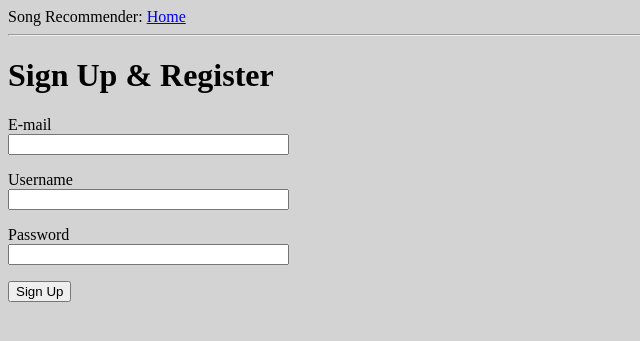
After one commit to Kamoa17/CMSCI349-Song-Recommender, a Flask app: page /signup in a window 1280 px wide. The commit adds this page. Shown: the top 341 px of the page, without its empty margins (0-640 px from the left). Run offline with Flask 2, Linux system fonts and the light colour scheme.

Commit message:
sign up html created

```diff
--- a/app/forms.py
+++ b/app/forms.py
@@ -8,3 +8,10 @@ class Login(FlaskForm):
     password = PasswordField('Password', validators=[DataRequired()])
     remember_me = BooleanField('Remember Me')
     submit = SubmitField('Sign In')
+
+
+class SignUp(FlaskForm):
+    email = StringField('E-mail', validators=[DataRequired()])
+    username = StringField('Username', validators=[DataRequired()])
+    password = PasswordField('Password', validators=[DataRequired()])
+    submit = SubmitField('Sign Up')
--- a/app/routes.py
+++ b/app/routes.py
@@ -1,6 +1,6 @@
 from app import app
 from flask import render_template, flash, redirect, url_for
-from app.forms import Login
+from app.forms import Login, SignUp
 
 
 @app.route('/')
@@ -21,6 +21,16 @@ def login():
     return render_template('login.html', title='Log In', form=form)  # pass form
 
 
+@app.route('/signup', methods=['GET', 'POST'])
+def signup():
+    form = SignUp()  # instantiate object
+    if form.validate_on_submit():
+        flash('Email: {} | User ID: {} | Password: {}' .format(form.email.data, form.username.data, form.password.data))
+        # flash to display messages for prototype, driver
+        return redirect(url_for('home'))  # navigation when complete
+    return render_template('signup.html', title='Sign Up', form=form)  # pass form
+
+
 @app.route('/home')
 def home():
     return render_template('home.html', title='Home')
--- a/app/templates/home.html
+++ b/app/templates/home.html
@@ -4,6 +4,6 @@
 
 <h1>HOME PAGE</h1>
 
-<p>this is the home page, after logging in</p>
+<p>this is the home page, after logging in OR signing up</p>
 
 {% endblock %}
--- /dev/null
+++ b/app/templates/signup.html
@@ -0,0 +1,33 @@
+{% extends "base.html" %}
+
+{% block content %}
+
+<h1>Sign Up & Register</h1>
+    <form action = "" method = "post" novalidate>
+
+        {{ form.hidden_tag() }}
+
+        <p>
+            {{ form.email.label }}<br>
+            {{ form.email(size = 32) }}
+            {% for error in form.email.errors %}
+            <span style="color: red;">[{{ error }}]</span>
+            {% endfor %}
+        </p>
+        <p>
+            {{ form.username.label }}<br>
+            {{ form.username(size = 32) }}
+            {% for error in form.username.errors %}
+            <span style="color: red;">[{{ error }}]</span>
+            {% endfor %}
+        </p>
+        <p>
+            {{ form.password.label }}<br>
+            {{ form.password(size = 32) }}
+            {% for error in form.password.errors %}
+            <span style="color: red">[{{ error }}]</span>
+            {% endfor %}
+        </p>
+        <p>{{ form.submit() }}</p>
+
+{% endblock %}
```
